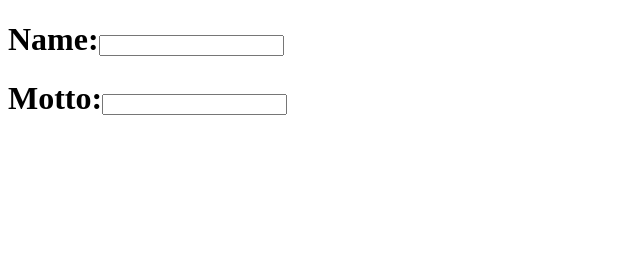
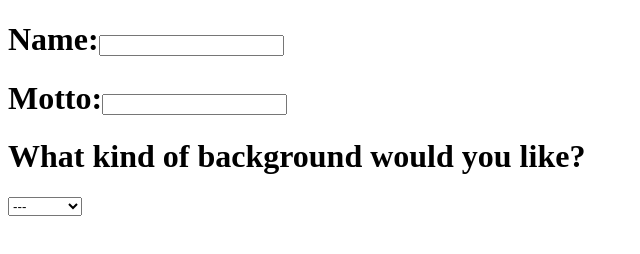
Before and after one commit to stellal5059/banner-generator, a plain HTML site: page index.html in a window 1280 px wide. Shown: the whole page, without its empty margins (0-640 px from the left). Drawn offline with nearby package versions, Linux system fonts and the light colour scheme.

Commit message:
added inputs

```diff
--- a/index.html
+++ b/index.html
@@ -13,4 +13,12 @@
   <body>
     <h1> Name:<input type='text' id='name'></h1>
     <h1> Motto:<input type= 'text' id='motto'></h1>
+   <h1>What kind of background would you like?</h1>
+   <select>
+     <option>---</option>
+     <option>Random</option>
+     <option>Beautiful</option>
+     <option>Colorful</option>
+     <option>Cool</option>
+   </select>
   </body>
```
